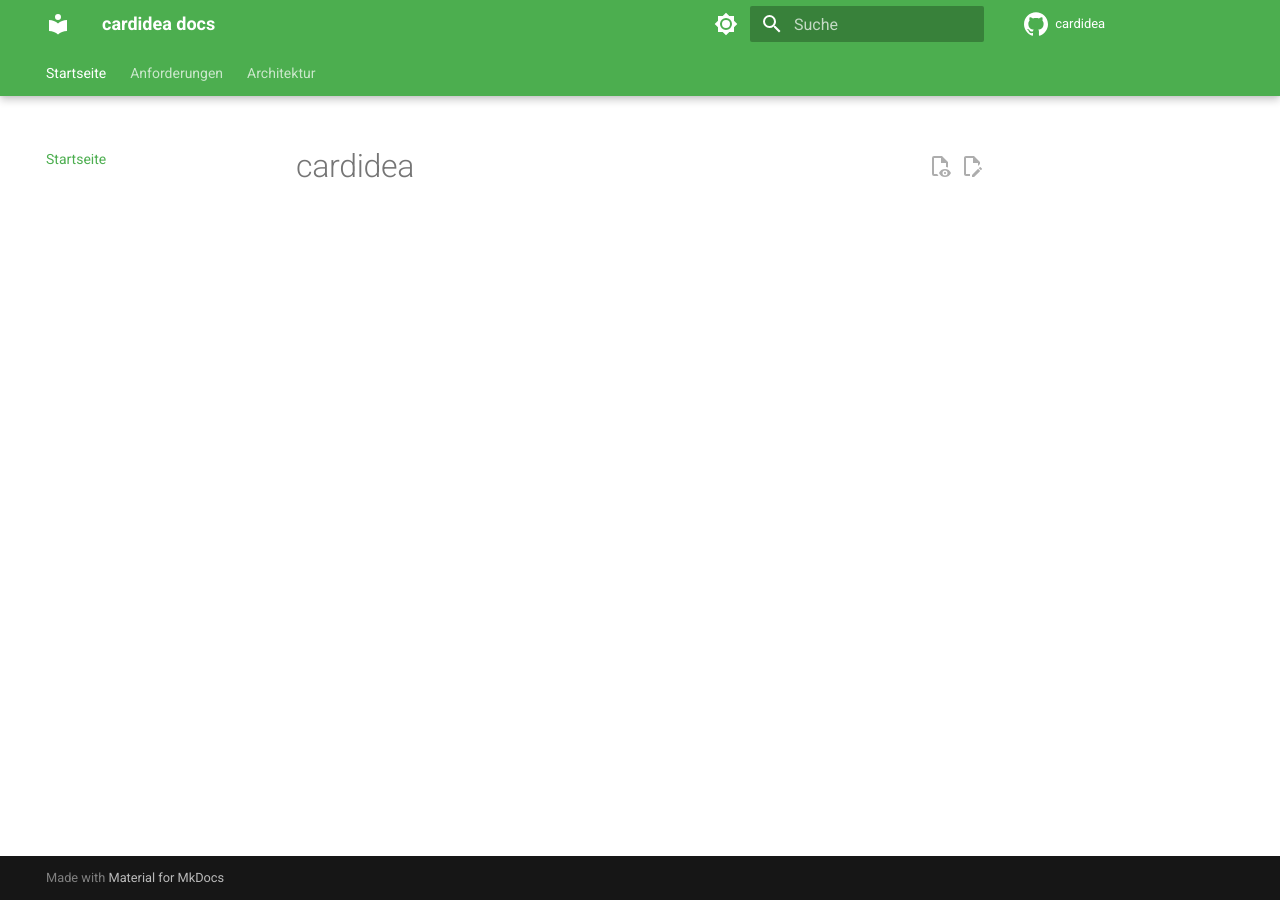
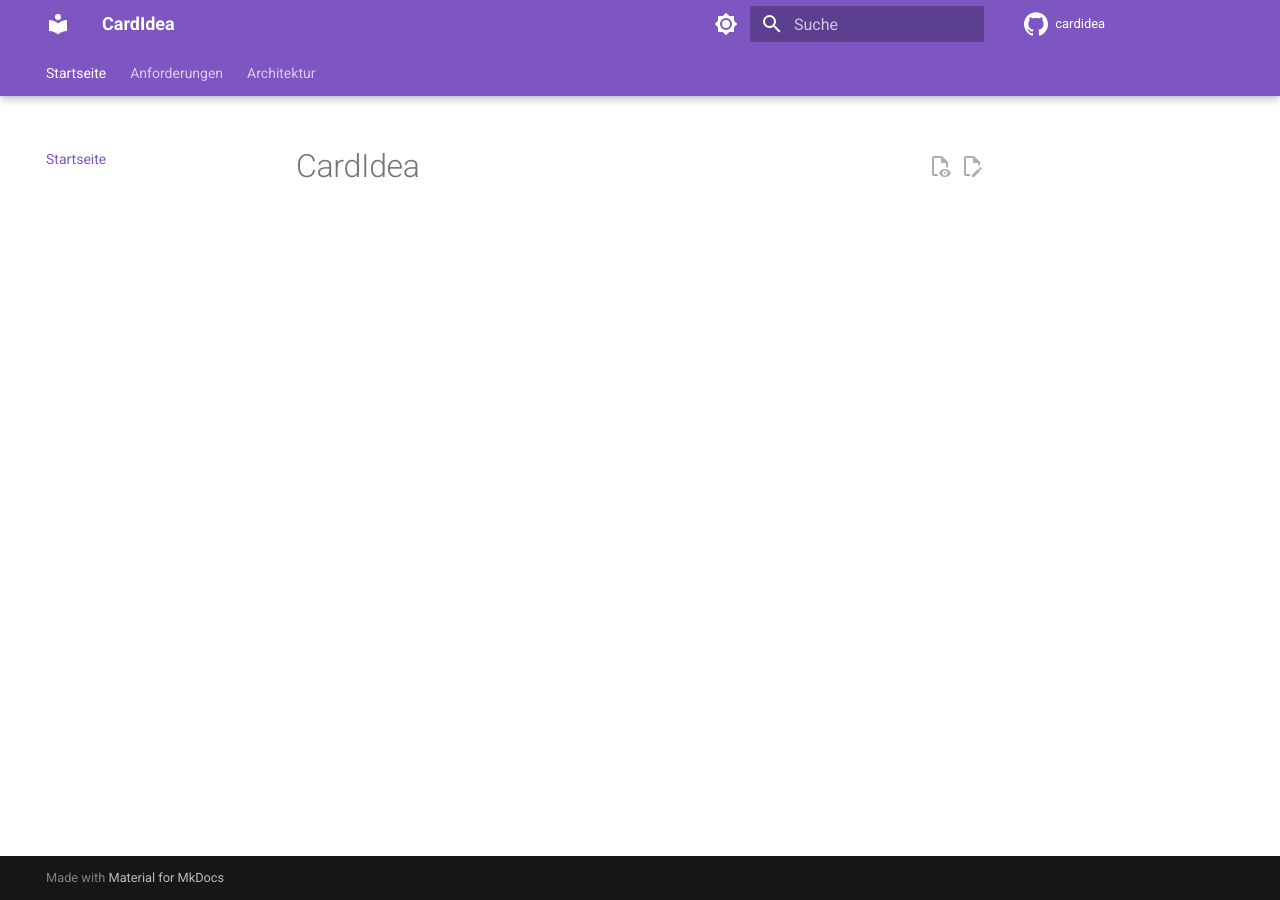
Before and after one commit to ElijahSey/CardIdea, an MkDocs documentation site: the page built from documentation/docs/index.md, in a window 1280 px wide. Built offline with MkDocs 1.6.1 and Material for MkDocs 9.7.7, drawn with Linux system fonts in a browser that asks for light colours; comment, search, counter and statistics services are not loaded.

Commit message:
CardIdea

```diff
--- a/documentation/docs/index.md
+++ b/documentation/docs/index.md
@@ -1 +1 @@
-# cardidea
+# CardIdea
--- a/documentation/docs/style/extra.css
+++ b/documentation/docs/style/extra.css
@@ -1,9 +1,9 @@
-[data-md-color-scheme="cardidea"] {
-    --md-primary-fg-color:        #1c3585;
-    --md-primary-fg-color--light: #b9b95c;
+:root {
+    --md-primary-fg-color:        #EE0F0F;
+    --md-primary-fg-color--light: #ECB7B7;
     --md-primary-fg-color--dark:  #90030C;
-}
+  }
 
-[data-md-color-scheme="slate"] {
+/* [data-md-color-scheme="slate"] {
     --md-hue: 210;
-}
+} */
--- a/documentation/mkdocs.yml
+++ b/documentation/mkdocs.yml
@@ -1,4 +1,4 @@
-site_name: cardidea docs
+site_name: CardIdea
 site_url: https://elijahsey.github.io/cardidea
 repo_name: cardidea
 repo_url: https://github.com/ElijahSey/cardidea
@@ -16,8 +16,8 @@
       toggle:
         icon: material/brightness-7
         name: Switch to dark mode
-      primary: green
-      accent: black
+      primary: deep-purple
+      accent: deep-purple
 
     # Palette toggle for dark mode
     - media: "(prefers-color-scheme: dark)"
@@ -25,8 +25,8 @@
       toggle:
         icon: material/brightness-4
         name: Switch to light mode
-      primary: black
-      accent: green
+      primary: deep-purple
+      accent: deep-purple
 
   features:
     - content.code.copy       # Kopierenbutton für Codeblöcke
```
Also changed, not shown: README.md.
